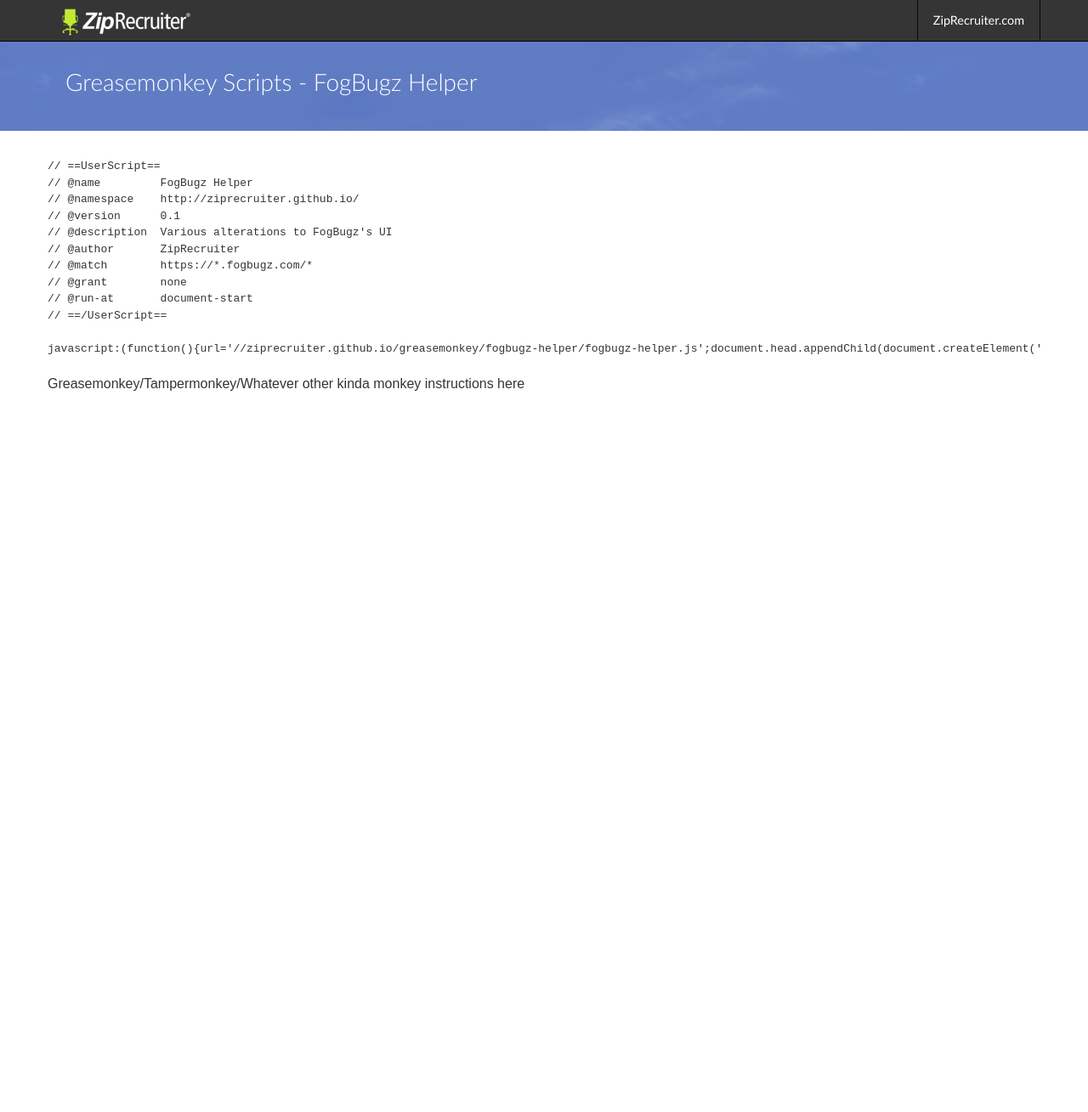
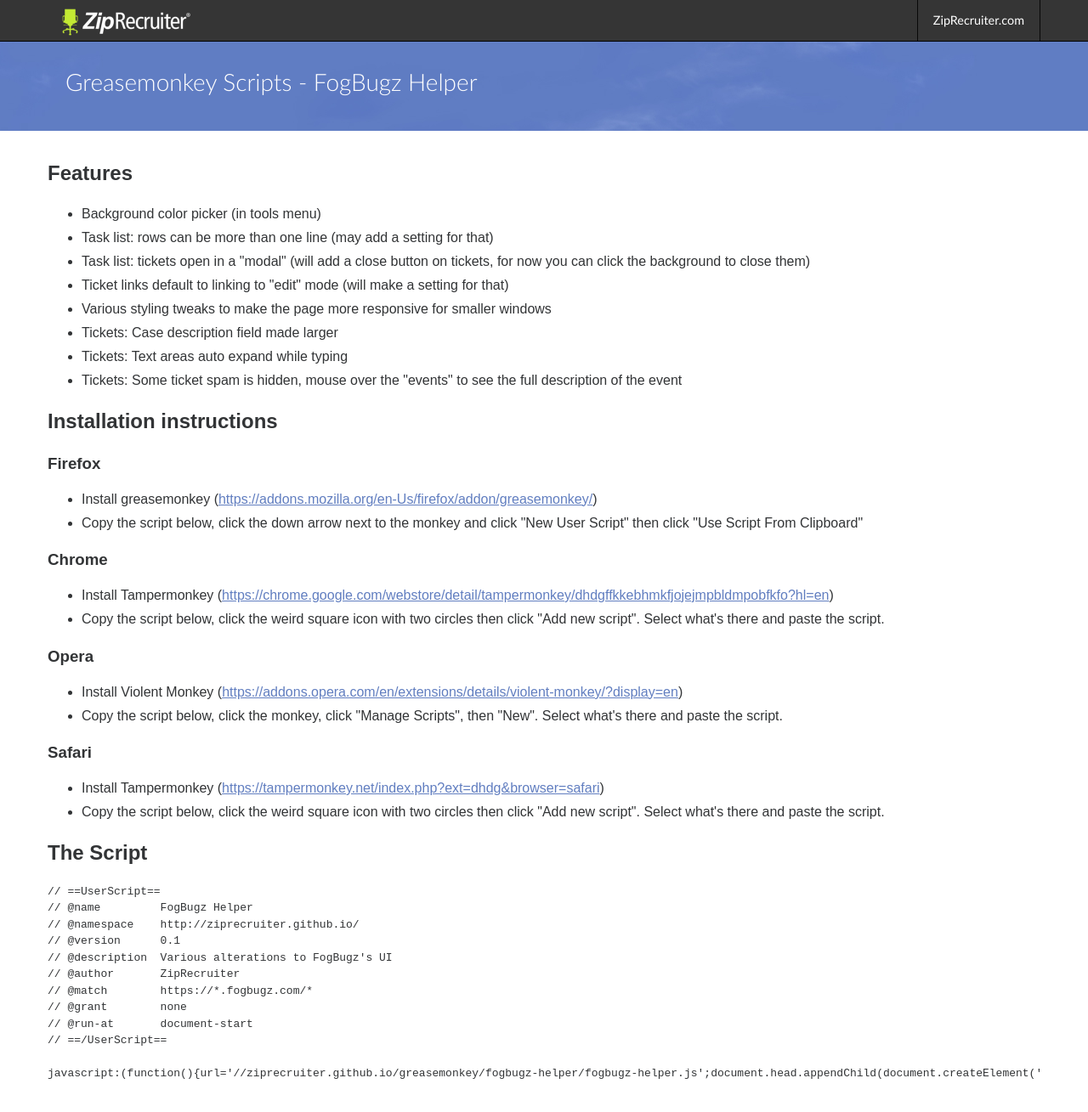
Before and after one commit to ZipRecruiter/ziprecruiter.github.io, a Jekyll site: the page built from greasemonkey/fogbugz-helper/index.html, in a window 1280 px wide and 1333 px high. Shown: the top 1309 px of the window at 85% size. Built offline with Jekyll 4.4.1, drawn with Linux system fonts in a browser that asks for light colours; nearby versions of some CDN libraries; some web fonts are replaced; Markdown is read by kramdown in place of the engine named in the settings.

Commit message:
Adding feature description, installation instructions

```diff
--- a/greasemonkey/fogbugz-helper/index.html
+++ b/greasemonkey/fogbugz-helper/index.html
@@ -4,7 +4,53 @@
 ---
 <section class="section"><div class="content">
   <div class="cms">
-    <pre>
+    <section>
+      <h2>Features</h2>
+
+      <ul>
+        <li>Background color picker (in tools menu)</li>
+        <li>Task list: rows can be more than one line (may add a setting for that)</li>
+        <li>Task list: tickets open in a "modal" (will add a close button on tickets, for now you can click the background to close them)</li>
+        <li>Ticket links default to linking to "edit" mode (will make a setting for that)</li>
+        <li>Various styling tweaks to make the page more responsive for smaller windows</li>
+        <li>Tickets: Case description field made larger</li>
+        <li>Tickets: Text areas auto expand while typing</li>
+        <li>Tickets: Some ticket spam is hidden, mouse over the "events" to see the full description of the event</li>
+      </ul>
+    </section>
+
+    <section>
+      <h2>Installation instructions</h2>
+
+      <h3>Firefox</h3>
+      <ul>
+        <li>Install greasemonkey (<a href="https://addons.mozilla.org/en-Us/firefox/addon/greasemonkey/">https://addons.mozilla.org/en-Us/firefox/addon/greasemonkey/</a>)</li>
+        <li>Copy the script below, click the down arrow next to the monkey and click "New User Script" then click "Use Script From Clipboard"</li>
+      </ul>
+
+      <h3>Chrome</h3>
+      <ul>
+        <li>Install Tampermonkey (<a href="https://chrome.google.com/webstore/detail/tampermonkey/dhdgffkkebhmkfjojejmpbldmpobfkfo?hl=en">https://chrome.google.com/webstore/detail/tampermonkey/dhdgffkkebhmkfjojejmpbldmpobfkfo?hl=en</a>)</li>
+        <li>Copy the script below, click the weird square icon with two circles then click "Add new script". Select what's there and paste the script.</li>
+      </ul>
+
+      <h3>Opera</h3>
+      <ul>
+        <li>Install Violent Monkey (<a href="https://addons.opera.com/en/extensions/details/violent-monkey/?display=en">https://addons.opera.com/en/extensions/details/violent-monkey/?display=en</a>)</li>
+        <li>Copy the script below, click the monkey, click "Manage Scripts", then "New". Select what's there and paste the script.</li>
+      </ul>
+
+      <h3>Safari</h3>
+      <ul>
+        <li>Install Tampermonkey (<a href="https://tampermonkey.net/index.php?ext=dhdg&browser=safari">https://tampermonkey.net/index.php?ext=dhdg&browser=safari</a>)</li>
+        <li>Copy the script below, click the weird square icon with two circles then click "Add new script". Select what's there and paste the script.</li>
+      </ul>
+    </section>
+
+    <section>
+      <h2>The Script</h2>
+
+      <pre>
 // ==UserScript==
 // @name         FogBugz Helper
 // @namespace    http://ziprecruiter.github.io/
@@ -17,9 +63,7 @@
 // ==/UserScript==
 
 javascript:(function(){url='//ziprecruiter.github.io/greasemonkey/fogbugz-helper/fogbugz-helper.js';document.head.appendChild(document.createElement('script')).src=url+'?'+new Date().getTime();})();
-    </pre>
-    <p>
-      Greasemonkey/Tampermonkey/Whatever other kinda monkey instructions here
-    </p>
+      </pre>
+    </section>
   </div>
 </div></section>
```
